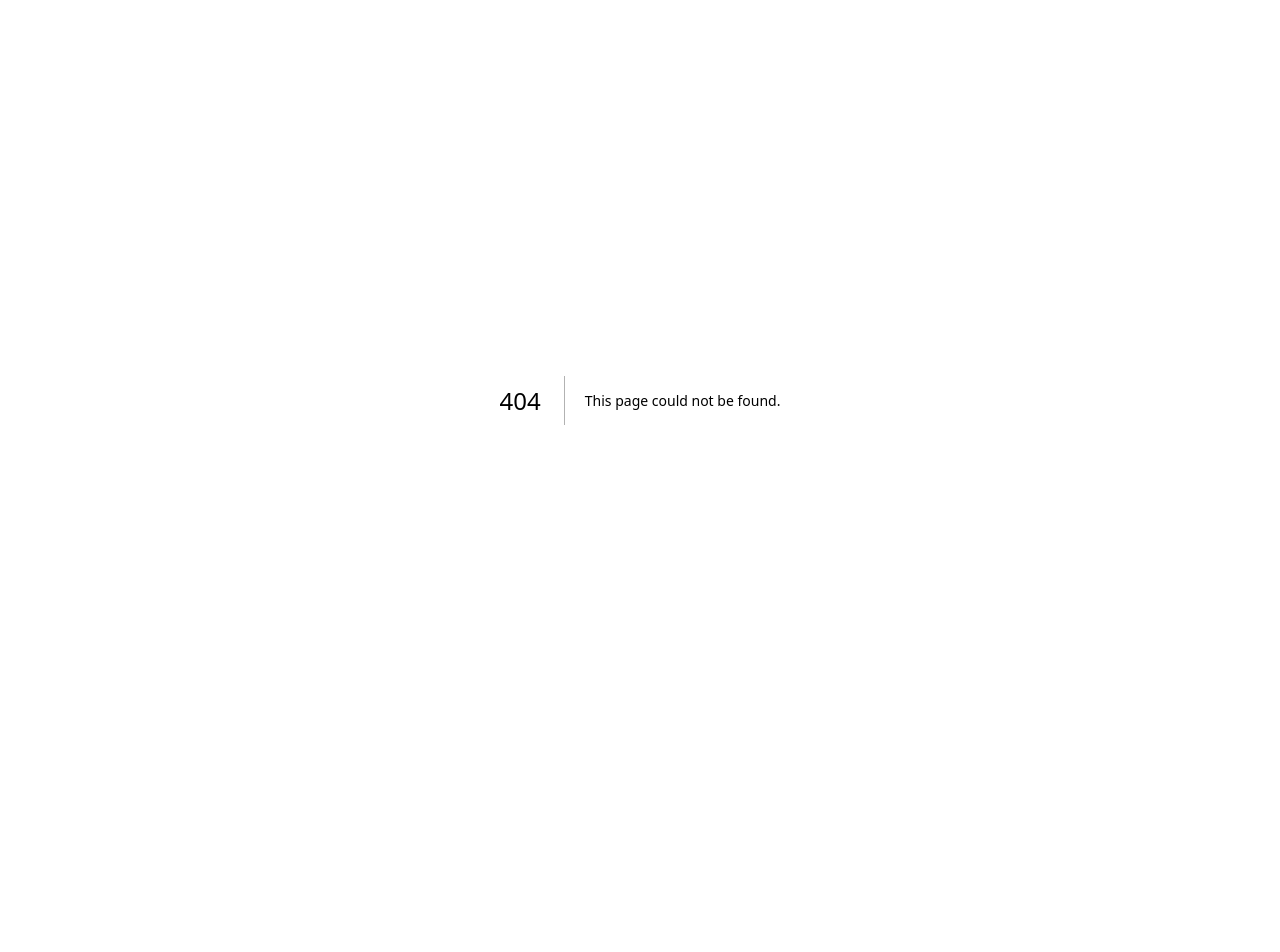
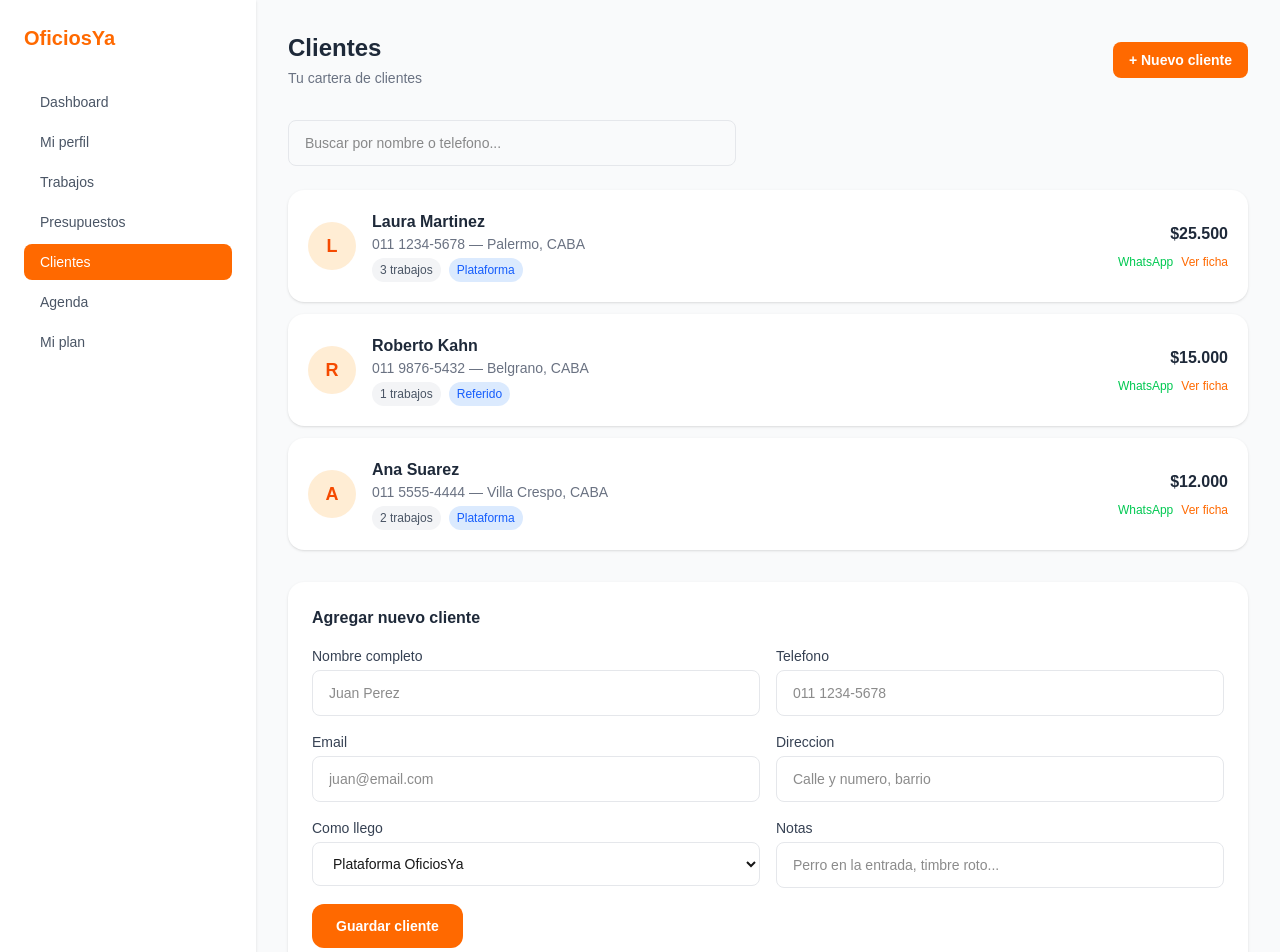
Before and after one commit to kaporay21/oficios, a Next.js app: page /dashboard/clientes in a window 1280 px wide. Before the commit this address had no page. Shown: the top 952 px of the page. Before the commit the page ends 800 px from the top, so only its background shows below. Built offline with nearby package versions, Linux system fonts and the light colour scheme.

Commit message:
modulo de clientes listo

```diff
--- /dev/null
+++ b/app/dashboard/clientes/page.tsx
@@ -0,0 +1,114 @@
+export default function Clientes() {
+  return (
+    <div className="min-h-screen bg-gray-50 flex">
+
+      <aside className="w-64 bg-white shadow-sm min-h-screen p-6 hidden md:block">
+        <a href="/" className="text-xl font-bold text-orange-500 block mb-8">OficiosYa</a>
+        <nav className="space-y-1">
+          {[
+            { label: "Dashboard", href: "/dashboard" },
+            { label: "Mi perfil", href: "/dashboard/perfil" },
+            { label: "Trabajos", href: "/dashboard/trabajos" },
+            { label: "Presupuestos", href: "/dashboard/presupuestos" },
+            { label: "Clientes", href: "/dashboard/clientes", activo: true },
+            { label: "Agenda", href: "/dashboard/agenda" },
+            { label: "Mi plan", href: "/dashboard/plan" },
+          ].map((item) => (
+            <a key={item.label} href={item.href} className={`block px-4 py-2 rounded-lg text-sm font-medium transition ${item.activo ? "bg-orange-500 text-white" : "text-gray-600 hover:bg-gray-100"}`}>
+              {item.label}
+            </a>
+          ))}
+        </nav>
+      </aside>
+
+      <main className="flex-1 p-8">
+        <div className="flex justify-between items-center mb-8">
+          <div>
+            <h1 className="text-2xl font-bold text-gray-800">Clientes</h1>
+            <p className="text-gray-500 text-sm mt-1">Tu cartera de clientes</p>
+          </div>
+          <button className="bg-orange-500 text-white px-4 py-2 rounded-lg text-sm font-semibold hover:bg-orange-600">
+            + Nuevo cliente
+          </button>
+        </div>
+
+        {/* BUSCADOR */}
+        <div className="mb-6">
+          <input type="text" placeholder="Buscar por nombre o telefono..." className="w-full max-w-md border border-gray-200 rounded-lg px-4 py-3 text-sm" />
+        </div>
+
+        {/* LISTA */}
+        <div className="space-y-3 mb-8">
+          {[
+            { nombre: "Laura Martinez", telefono: "011 1234-5678", direccion: "Palermo, CABA", trabajos: 3, origen: "Plataforma", monto: "$25.500" },
+            { nombre: "Roberto Kahn", telefono: "011 9876-5432", direccion: "Belgrano, CABA", trabajos: 1, origen: "Referido", monto: "$15.000" },
+            { nombre: "Ana Suarez", telefono: "011 5555-4444", direccion: "Villa Crespo, CABA", trabajos: 2, origen: "Plataforma", monto: "$12.000" },
+          ].map((c) => (
+            <div key={c.nombre} className="bg-white rounded-2xl shadow-sm p-5 flex items-center justify-between">
+              <div className="flex items-center gap-4">
+                <div className="w-12 h-12 bg-orange-100 rounded-full flex items-center justify-center text-orange-600 font-bold text-lg">
+                  {c.nombre[0]}
+                </div>
+                <div>
+                  <h3 className="font-semibold text-gray-800">{c.nombre}</h3>
+                  <p className="text-sm text-gray-500">{c.telefono} — {c.direccion}</p>
+                  <div className="flex gap-2 mt-1">
+                    <span className="text-xs bg-gray-100 text-gray-600 px-2 py-1 rounded-full">{c.trabajos} trabajos</span>
+                    <span className="text-xs bg-blue-100 text-blue-600 px-2 py-1 rounded-full">{c.origen}</span>
+                  </div>
+                </div>
+              </div>
+              <div className="text-right">
+                <div className="font-bold text-gray-800 mb-2">{c.monto}</div>
+                <div className="flex gap-2">
+                  <button className="text-green-500 text-xs font-medium hover:underline">WhatsApp</button>
+                  <button className="text-orange-500 text-xs font-medium hover:underline">Ver ficha</button>
+                </div>
+              </div>
+            </div>
+          ))}
+        </div>
+
+        {/* FORMULARIO NUEVO CLIENTE */}
+        <div className="bg-white rounded-2xl shadow-sm p-6">
+          <h2 className="font-semibold text-gray-800 mb-4">Agregar nuevo cliente</h2>
+          <div className="grid grid-cols-1 md:grid-cols-2 gap-4">
+            <div>
+              <label className="block text-sm font-medium text-gray-700 mb-1">Nombre completo</label>
+              <input type="text" placeholder="Juan Perez" className="w-full border border-gray-200 rounded-lg px-4 py-3 text-sm" />
+            </div>
+            <div>
+              <label className="block text-sm font-medium text-gray-700 mb-1">Telefono</label>
+              <input type="tel" placeholder="011 1234-5678" className="w-full border border-gray-200 rounded-lg px-4 py-3 text-sm" />
+            </div>
+            <div>
+              <label className="block text-sm font-medium text-gray-700 mb-1">Email</label>
+              <input type="email" placeholder="juan@email.com" className="w-full border border-gray-200 rounded-lg px-4 py-3 text-sm" />
+            </div>
+            <div>
+              <label className="block text-sm font-medium text-gray-700 mb-1">Direccion</label>
+              <input type="text" placeholder="Calle y numero, barrio" className="w-full border border-gray-200 rounded-lg px-4 py-3 text-sm" />
+            </div>
+            <div>
+              <label className="block text-sm font-medium text-gray-700 mb-1">Como llego</label>
+              <select className="w-full border border-gray-200 rounded-lg px-4 py-3 text-sm">
+                <option value="platform">Plataforma OficiosYa</option>
+                <option value="referral">Referido</option>
+                <option value="social">Redes sociales</option>
+                <option value="other">Otro</option>
+              </select>
+            </div>
+            <div>
+              <label className="block text-sm font-medium text-gray-700 mb-1">Notas</label>
+              <input type="text" placeholder="Perro en la entrada, timbre roto..." className="w-full border border-gray-200 rounded-lg px-4 py-3 text-sm" />
+            </div>
+          </div>
+          <button className="mt-4 bg-orange-500 text-white px-6 py-3 rounded-xl font-semibold text-sm hover:bg-orange-600">
+            Guardar cliente
+          </button>
+        </div>
+
+      </main>
+    </div>
+  );
+}
```
